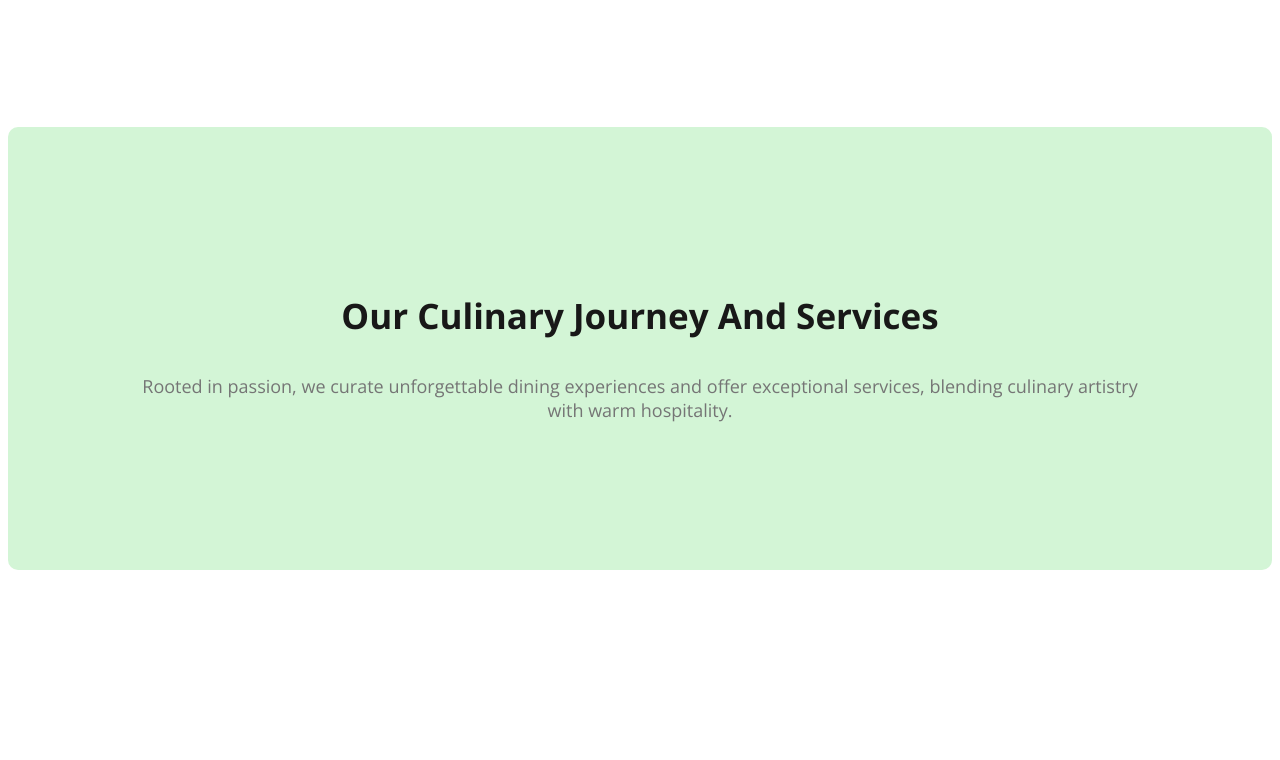
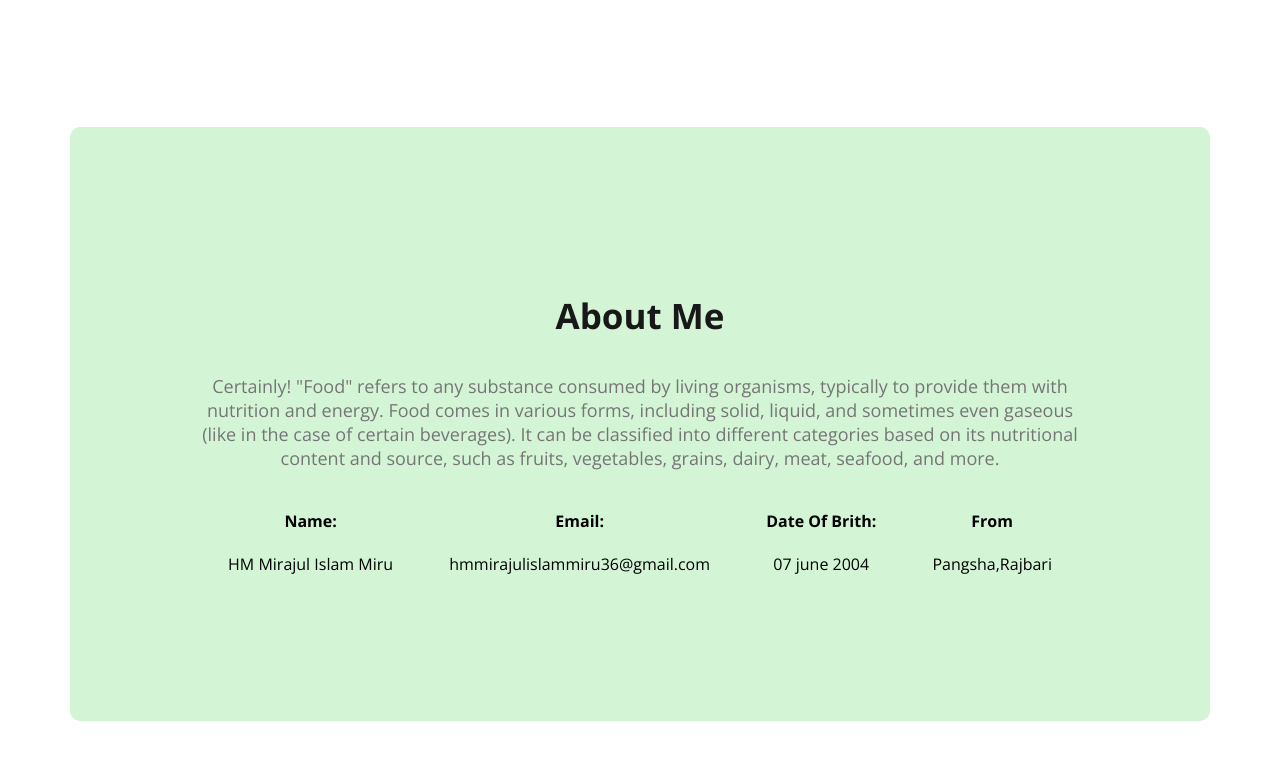
Before and after one commit to hmmirajulislammiru/my-first-portfolio-website, a plain HTML site: page index.html in a window 1280 px wide. Shown: the part 592-1352 px from the top of the page. Before the commit the page ends 1292 px from the top, so only its background shows below. Drawn offline with nearby package versions, Linux system fonts and the light colour scheme.

Commit message:
added about information

```diff
--- a/index.html
+++ b/index.html
@@ -36,8 +36,34 @@
     </header>
     <main>
         <section class="about">
-            <h3 class="section-title">Our Culinary Journey And Services</h3>
-            <p class="section-discription">Rooted in passion, we curate unforgettable dining experiences and offer exceptional services, blending culinary artistry with warm hospitality.</p>
+            <h3 class="section-title">About Me</h3>
+            <p class="section-discription">Certainly! "Food" refers to any substance consumed by living organisms, typically to provide them with nutrition and energy. Food comes in various forms, including solid, liquid, and sometimes even gaseous (like in the case of certain beverages). It can be classified into different categories based on its nutritional content and source, such as fruits, vegetables, grains, dairy, meat, seafood, and more.</p>
+            <div class="about-info-containe">
+                 <div class="about-info">
+                    <p>
+                        <h4 class="info-title">Name:</h4>
+                        <p class="info-description">HM Mirajul Islam Miru</p>
+                    </p>
+                 </div>
+                 <div class="about-info">
+                    <p>
+                        <h4 class="info-title">Email:</h4>
+                        <p class="info-description">hmmirajulislammiru36@gmail.com</p>
+                    </p>
+                 </div>
+                 <div class="about-info">
+                    <p>
+                        <h4 class="info-title">Date Of Brith:</h4>
+                        <p class="info-description">07 june 2004</p>
+                    </p>
+                 </div>
+                 <div class="about-info">
+                    <p>
+                        <h4 class="info-title">From</h4>
+                        <p class="info-description">Pangsha,Rajbari</p>
+                    </p>
+                 </div>
+            </div>
         </section>
 
     </main>
--- a/styles/portfolio.css
+++ b/styles/portfolio.css
@@ -91,6 +91,10 @@ margin-top: 5px;
 margin-bottom: 50px;
 }
 /* main section styles */
+main{
+    max-width: 1140px;
+    margin: 0 auto;
+}
 
 /* about section styles */
 .about{
@@ -99,3 +103,12 @@ margin-bottom: 50px;
     margin: 130px 0;
     background-color: #d3f5d6;
 }
+
+.about-info-containe{
+    display: flex;
+    justify-content: space-around;
+}
+
+.about-info{
+    text-align: center;
+}
```
